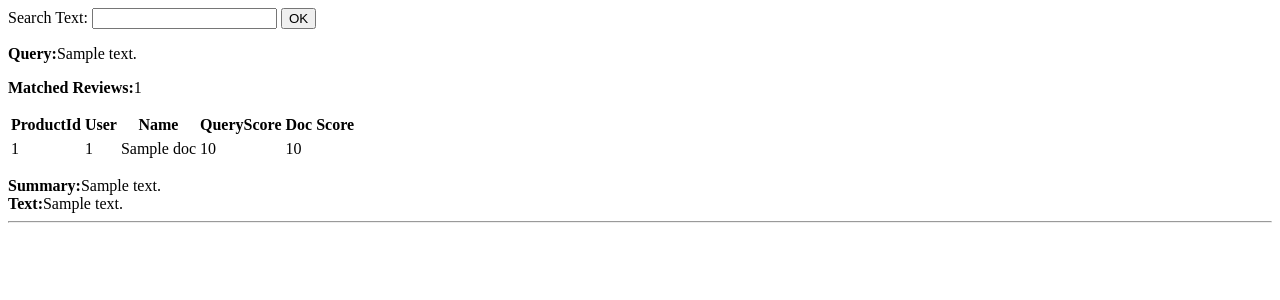
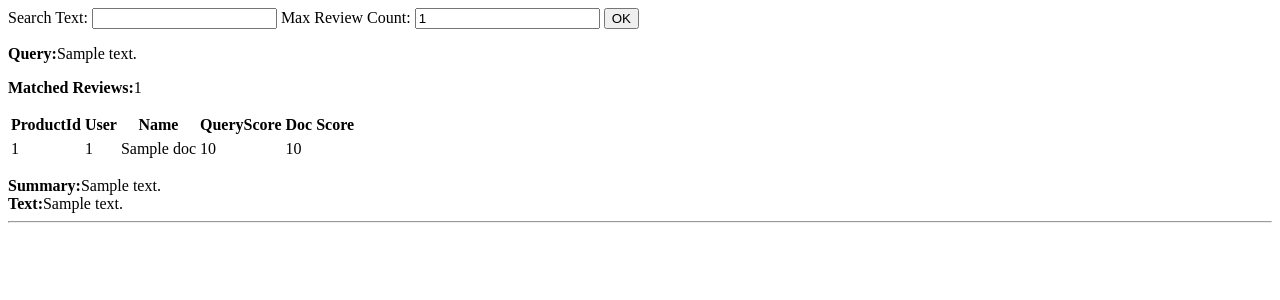
Before and after one commit to shashank-ezdiagno/finbox, a Django app: template review/templates/search_form.html in a window 1280 px wide. Shown: the top 300 px of the page. Run offline with Django 3.2, Linux system fonts and the light colour scheme; the template is opened without the code that fills it: most values are stand-ins (such as "Sample title", 1, 10 or a date in 2020).

Commit message:
adding form field to input max number of query results

```diff
--- a/review/templates/search_form.html
+++ b/review/templates/search_form.html
@@ -4,6 +4,8 @@
     {% csrf_token %}
     <label for="search">Search Text: </label>
     <input id="search_text" type="text" name="search_text" value="{{ search_text }}">
+    <label for="search">Max Review Count: </label>
+    <input id="max_review_count" type="number" name="max_review_count" value="{{ max_review_count }}">
     <input type="submit" value="OK">
 </form>
     <p><strong>Query:</strong>{{query_text}}</p>
--- a/review/views.py
+++ b/review/views.py
@@ -10,13 +10,14 @@ from django.views.generic.edit import FormView
 
 class SearchForm(forms.Form):
     search_text = forms.CharField()
+    max_review_count = forms.IntegerField()
 
     def search(self):
         # send email using the self.cleaned_data dictionary
         #print(Indexer._max_len_index)
         query = self.cleaned_data["search_text"].split(',')
         values = {val.strip() for val in query}
-        executor = TermsQueryExecutor(20)
+        executor = TermsQueryExecutor(self.cleaned_data["max_review_count"])
         docs = executor.execute(["summary","text"], values)
         return [doc for doc in docs]
 
```
